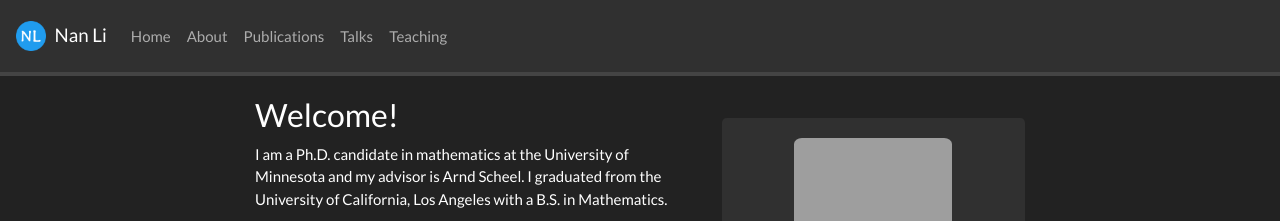
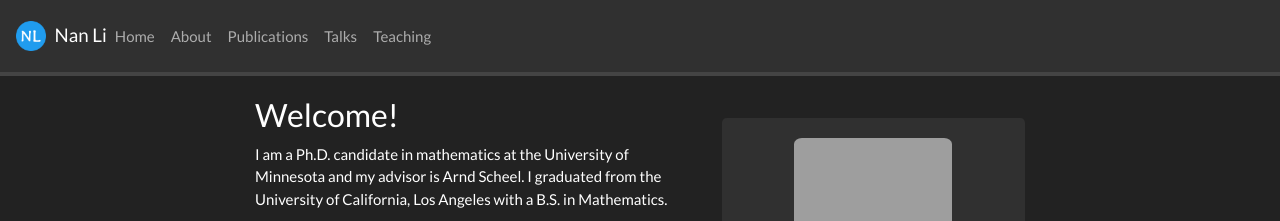
Before and after one commit to eigennan/eigennan.github.io, a Jekyll site: the page built from _pages/home.md, in a window 1280 px wide. Shown: the top 221 px of the page. Built offline with Jekyll 4.4.1, drawn with Linux system fonts in a browser that asks for light colours; a style sheet for code colours, icons or effects is not loaded.

Commit message:
Update main.scss

```diff
--- a/assets/main.scss
+++ b/assets/main.scss
@@ -40,3 +40,9 @@ a:active {
 .navbar {
   position: relative;
   }
+
+  .navbar-brand {
+    position: relative;
+    margin: 0;
+    float: none;
+}
```
